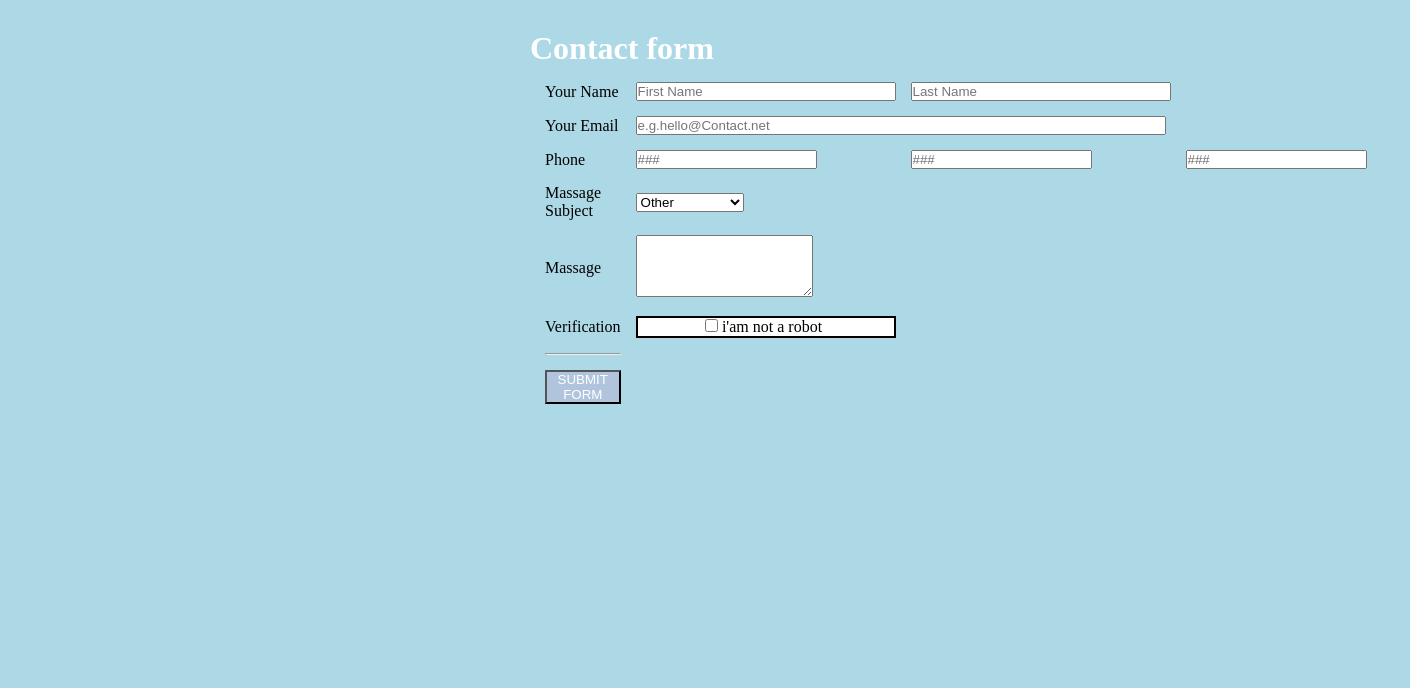
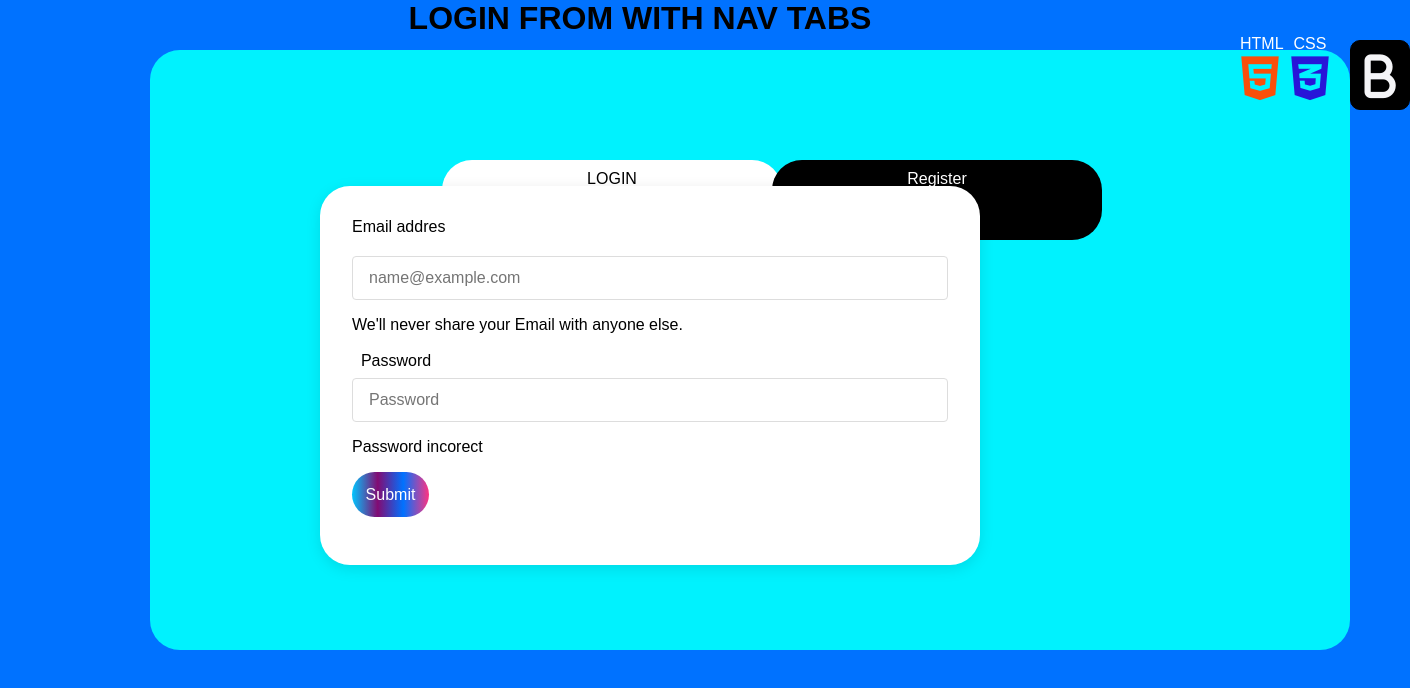
Before and after one commit to dhruvpatel8250/HTML, a plain HTML site: page task1.html in a window 1280 px wide. Shown: the whole page, 1410 px wide, since content can reach past the window. Drawn offline with Linux system fonts and the light colour scheme.

Commit message:
Add files via upload

```diff
--- a/task1.html
+++ b/task1.html
@@ -5,102 +5,189 @@
     <meta charset="UTF-8">
     <meta name="viewport" content="width=device-width, initial-scale=1.0">
     <title>Document</title>
+    <link rel="stylesheet" href="https://cdnjs.cloudflare.com/ajax/libs/font-awesome/6.7.2/css/all.min.css"
+        integrity="sha512-Evv84Mr4kqVGRNSgIGL/F/aIDqQb7xQ2vcrdIwxfjThSH8CSR7PBEakCr51Ck+w+/U6swU2Im1vVX0SVk9ABhg=="
+        crossorigin="anonymous" referrerpolicy="no-referrer" />
     <style>
         * {
+            box-sizing: border-box;
             margin: 0;
             padding: 0;
-            box-sizing: border-box;
         }
 
         body {
-            background-color: lightblue;
-            /* text-align: center; */
-            margin-left: 500px;
-            padding: 30px;
-            /* color: white; */
+            height: 100%;
+            font-family: Arial, sans-serif;
+            background-color: #0072ff;
         }
 
-        .img {
-            border: 2px solid black;
+        .login-wrapper {
+            max-width: 660px;
+            margin: auto;
+            padding: 2rem;
+            background: #fff;
+            border-radius: 30px;
+            margin-top: 5%;
+            box-shadow: 0 4px 15px rgba(0, 0, 0, 0.1);
+            top: 85px;
+            left: 10px;
+            position: relative;
+        }
+
+        .input-field {
+            width: 100%;
+            padding: 0.75rem 1rem;
+            margin: 0.5rem 0 1rem;
+            border: 1px solid #ddd;
+            border-radius: 4px;
+            font-size: 1rem;
+        }
+
+        .forgot {
+            text-align: right;
+            display: block;
+            font-size: 10px;
+            color: #555;
+            text-decoration: none;
+
+        }
+
+        .btn-gradient {
+            /* width: 100%; */
+            padding: 0.85rem;
+            /* margin-left: 1000px; */
+            margin: 1rem 0;
+            border: none;
+            border-radius: 25px;
+            background: linear-gradient(to right, #00c6ff, #820b73, #0072ff, #ff3381);
+            color: #fff;
+            font-size: 1rem;
+            cursor: pointer;
+            transition: background 0.3s;
+        }
+
+        .btn-gradient:hover {
+            background: linear-gradient(to right, #0072ff, #00c6ff);
+        }
+
+        .main1 {
+            width: 1200px;
+            height: 600px;
+            background-color: #00f2fe;
+            position: absolute;
+            top: 50px;
+            left: 150px;
+            border-radius: 30px;
+        }
+
+        .lg {
+            width: 340px;
+            height: 80px;
+            padding: 10px;
+            /* border: 1px solid black; */
             background-color: white;
             text-align: center;
+            border-radius: 30px;
+            position: absolute;
+            top: 160px;
+            left: 442px;
         }
 
-       /* .phone{
-        width: 500px; */
-
-        .email{
-            width: 530px ;
+        .rg {
+            width: 330px;
+            height: 80px;
+            padding: 10px;
+            /* border: 1px solid black; */
+            background-color: black;
+            color: white;
+            text-align: center;
+            border-radius: 30px;
+            position: absolute;
+            top: 160px;
+            left: 772px;
         }
 
-        button{
-            background-color: lightsteelblue;
+        .ht {
+            width: 60px;
+            height: 30px;
+            padding: 10px;
+            /* border: 1px solid black; */
+            /* background-color: black; */
             color: white;
+            text-align: center;
+            border-radius: 30px;
+            position: absolute;
+            top: 25px;
+            left: 1230px;
         }
 
-        h1{
+        .cs {
+            width: 60px;
+            height: 30px;
+            padding: 10px;
+            /* border: 1px solid black; */
+            /* background-color: black; */
             color: white;
+            text-align: center;
+            border-radius: 30px;
+            position: absolute;
+            top: 25px;
+            left: 1280px;
         }
 
-        .name1{
-            width: 260px;
+         .b {
+            width: 60px;
+            height: 70px;
+            padding: 10px;
+             border: 1px solid black;
+             background-color: black;
+            color: white;
+            text-align: center;
+            border-radius: 10px;
+            position: absolute;
+            top: 40px;
+            left: 1350px;
         }
 
-        .name2{
-            width: 260px;
+         .fa{
+            font-size: 50px;
+            color: rgb(249, 79, 11);
         }
 
+         .fa2{
+            font-size: 50px;
+            color: rgb(40, 21, 216);
+        }
+
+         .fa3{
+            font-size: 50px;
+            color: rgb(245, 245, 248);
+        }
 
     </style>
 </head>
 
 <body>
-    <table cellspacing="15px">
-        <h1>Contact form</h1>
-        <from>
-            <tr>
-                <td>Your Name </td>
-                <td><input class="name1" type="text" placeholder="First Name"></td>
-                <td><input class="name2" type="text" placeholder="Last Name"></td>
-            </tr>
-            <tr>
-                <td>Your Email</td>
-                <td colspan="3"><input class="email" type="text" placeholder="e.g.hello@Contact.net"></td>
-            </tr>
-            <tr>
-                <td>Phone</td>
-                <td><input class="Phone" type="text" placeholder="###"></td>
-                <td><input type="text" placeholder="###"></td>
-                <td><input type="text" placeholder="###"></td>
-            </tr>
-            <tr>
-                <td>Massage Subject</td>
-                <td>
-                    <select>
-                        <option>Other</option>
-                        <option>Maths</option>
-                        <option>science</option>
-                        <option>social Science</option>
-                    </select>
-                </td>
-            </tr>
-            <tr>
-                <td>Massage</td>
-                <td><textarea rows="4" cols="20"></textarea></td>
-            </tr>
-            <tr>
-                <td>Verification</td>
-                <td class="img"><input type="checkbox"> i'am not a robot <img
-                        src="recaptcha-logo-png_seeklogo-340088.png" alt="" width="30px"></td>
-            </tr>
-            <td>
-                <hr>
-            </td>
-            <tr>
-                <td><button>SUBMIT FORM</button></td>
-            </tr>
-        </from>
-    </table>
+    <h1>
+        <center>LOGIN FROM WITH NAV TABS</center>
+    </h1>
+    <div class="main1"></div>
+    <div class="lg">LOGIN</div>
+    <div class="rg">Register</div>
+    <div class="ht">HTML<br><i class="fa-brands fa-html5 fa"></i> </div>
+    <div class="cs">CSS<br><i class="fa-brands fa-css3-alt fa2"></i></div>
+    <div class="b"><i class="fa-solid fa-b fa3"></i></div>
+    <div class="login-wrapper">
+        <lable>Email addres</lable><br>
+        <input type="text" class="input-field" placeholder="name@example.com" style="margin-top: 20PX;"><br>
+        <label style="margin-top: 50PX;">We'll never share your Email with anyone else.</label><br><br>&nbsp;
+        <lable style="margin-top: 30PX;">Password</lable><br>
+        <input type="text" class="input-field" placeholder="Password"><br>
+        <lable style="margin-top: 20PX;">Password incorect</lable><br>
+        <button class="btn-gradient">Submit</button>
+
+    </div>
+    <!-- </div> -->
 </body>
 
 </html>
```
